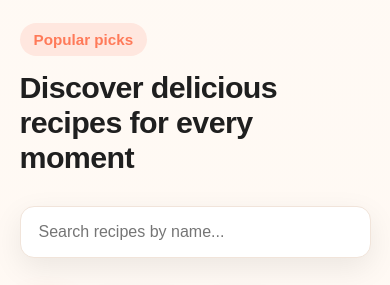
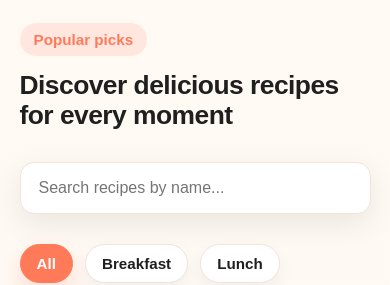
Before and after one commit to ayush-bista/Recipe-Meal-Planner, a React (Vite) app in the folder recipe-meal-planner/: page / in a window 390 px wide. Shown: the part 760-1045 px from the top of the page. Built offline with nearby package versions, Linux system fonts and the light colour scheme.

Commit message:
Updated CSS

```diff
--- a/recipe-meal-planner/src/index.css
+++ b/recipe-meal-planner/src/index.css
@@ -941,3 +941,15 @@ button {
   .favorites-header h2 {
     font-size: 1.9rem;
   }
+  .modal-content img {
+    height: 220px;
+  }
+}
+
+@media (max-width: 600px) {
+  .section-heading h2,
+  .planner-header h2,
+  .shopping-header h2,
+  .favorites-header h2 {
+    font-size: 1.65rem;
+  }
```
